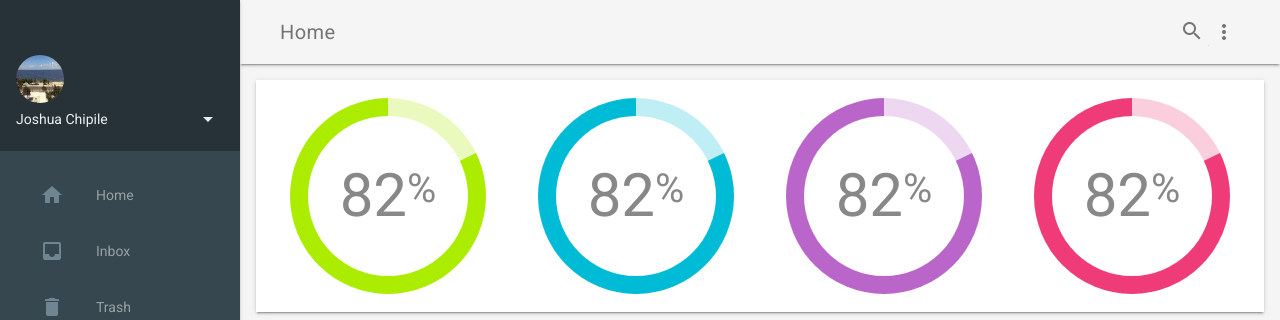
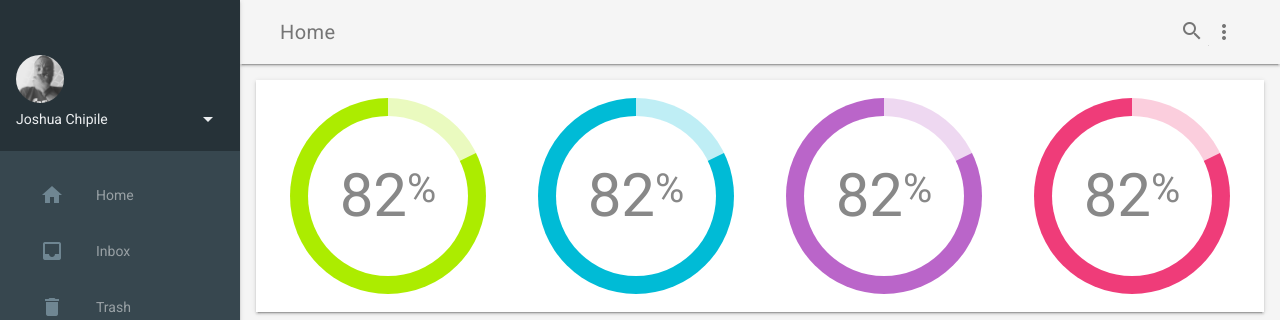
Before and after one commit to sjtg/ti_tamba-, a Django app: template ti_tamba/ti_tamba_app/templates/shows/video.html in a window 1280 px wide. Shown: the top 320 px of the page. Run offline with Django 3.2, Linux system fonts and the light colour scheme; the template is opened without the code that fills it, so the values that code supplies are empty; parts of the project's set-up code (start-up, migrations or seed data) failed here and were passed over.

Commit message:
Added user3.jpg

```diff
--- a/ti_tamba/ti_tamba_app/templates/shows/video.html
+++ b/ti_tamba/ti_tamba_app/templates/shows/video.html
@@ -29,7 +29,7 @@
   </header>
   <div class="demo-drawer mdl-layout__drawer mdl-color--blue-grey-900 mdl-color-text--blue-grey-50">
     <header class="demo-drawer-header">
-      <img src="{% static 'images/user2.jpeg' %}" class="demo-avatar">
+      <img src="{% static 'images/user3.jpg' %}" class="demo-avatar">
       <div class="demo-avatar-dropdown">
         <span>Joshua Chipile</span>
         <div class="mdl-layout-spacer"></div>
```
Also changed, not shown: ti_tamba/static/images/user3.jpg (added).
